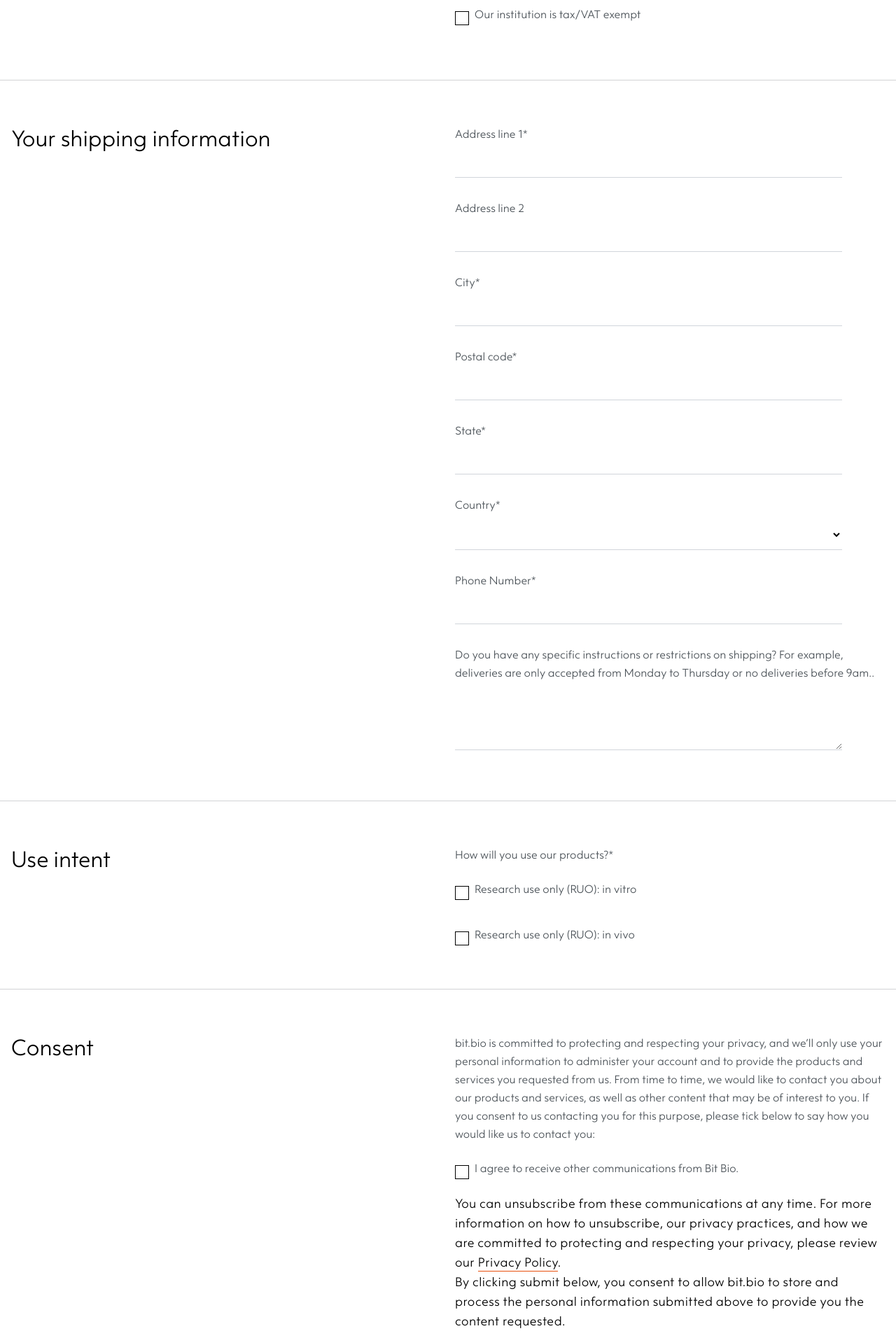
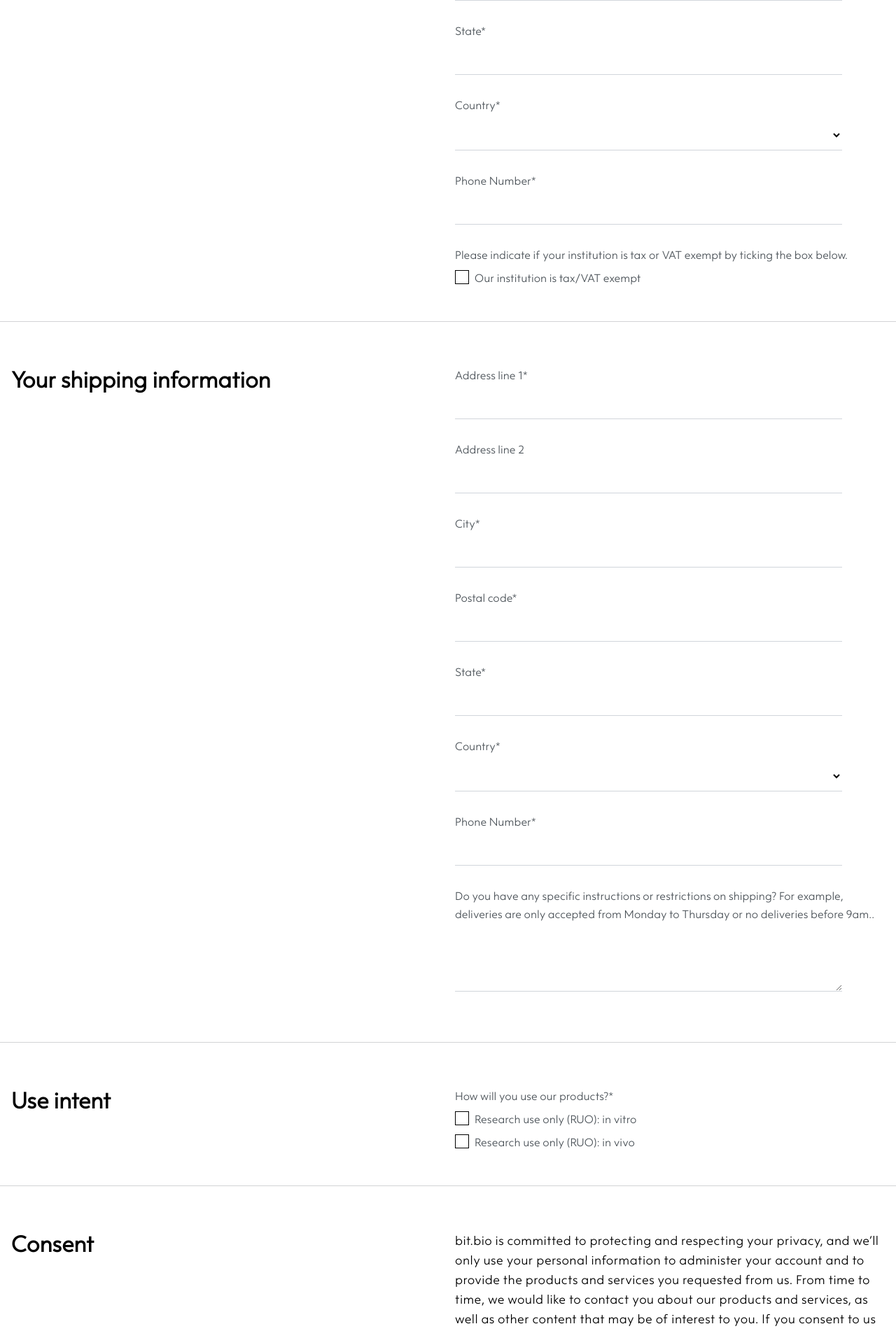
Before and after one commit to wahabsharif/bitbio-django, a Django app: page /registration/ in a window 1280 px wide. Shown: the part 2040-3942 px from the top of the page at 70% size. Run offline with Django 5.2, Linux system fonts and the light colour scheme.

Commit message:
minor uI updated

```diff
--- a/bitbio/templates/registration.html
+++ b/bitbio/templates/registration.html
@@ -11,10 +11,14 @@
   h1,
   h3 {
     font-size: 32px;
-    font-weight: 500;
+    font-weight: 600;
     line-height: 42px;
     margin: 0;
   }
+
+.reg-container p{
+  margin-bottom: 15px !important;
+}
 
   .reg-container :nth-child(2) p>a {
     padding-bottom: 2px;
@@ -115,9 +119,8 @@
 
   .checkbox-wrapper {
     display: flex;
-    align-items: center;
+    align-items: start;
     gap: 8px;
-    margin: 2em 0;
   }
 
   .custom-checkbox {
@@ -207,7 +210,7 @@
 
 <section>
   <div class="reg-container">
-    <di
+    <div>
       <h1>Register for an account</h1>
     </div>
     <div>
@@ -404,7 +407,7 @@
       </div>
       <div>
         <label for="use_intent">How will you use our products?*</label>
-        <div class="checkbox-wrapper" style="margin: 1rem 0 !important">
+        <div class="checkbox-wrapper">
           <label class="custom-checkbox">
             {{ form.in_vitro }}
             <span class="checkmark"></span>
@@ -416,7 +419,7 @@
         <div class="field-error">{{ form.in_vitro.errors.0 }}</div>
         {% endif %}
 
-        <div class="checkbox-wrapper" style="margin: 1rem 0 !important">
+        <div class="checkbox-wrapper">
           <label class="custom-checkbox">
             {{ form.in_vivo }}
             <span class="checkmark"></span>
@@ -434,14 +437,14 @@
         <h3>Consent</h3>
       </div>
       <div>
-        <label for="use_intent">bit.bio is committed to protecting and respecting your privacy, and
+        <p>bit.bio is committed to protecting and respecting your privacy, and
           we’ll only use your personal information to administer your account
           and to provide the products and services you requested from us. From
           time to time, we would like to contact you about our products and
           services, as well as other content that may be of interest to you. If
           you consent to us contacting you for this purpose, please tick below
-          to say how you would like us to contact you:</label>
-        <div class="checkbox-wrapper" style="margin: 1rem 0 !important">
+          to say how you would like us to contact you:</p>
+        <div class="checkbox-wrapper">
           <label class="custom-checkbox">
             {{ form.communications_agreement }}
             <span class="checkmark"></span>
```
